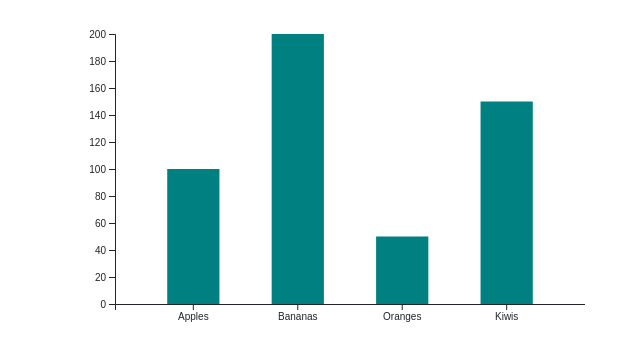
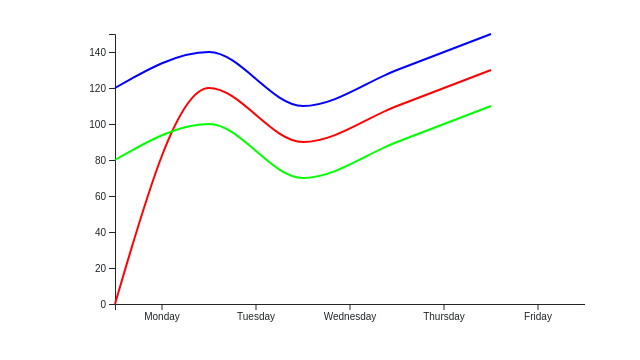
Before and after one commit to msgassama/d3-reports, a React (Create React App) app: page / in a window 1280 px wide. Shown: the top 360 px of the page, without its empty margins (377-1017 px from the left). Built offline with nearby package versions, Linux system fonts and the light colour scheme.

Commit message:
setup multi series line chart

```diff
--- a/src/App.js
+++ b/src/App.js
@@ -1,14 +1,20 @@
 import { Col, Container, Row } from 'react-bootstrap';
 import './App.css';
 import BarChart from './components/BarChart';
-import { DATA } from './data/Data'
+import { DATA, DATA_BY_CATEGORY } from './data/Data'
+import MultiSeriesLineChart from './components/MultiSeriesLineChart';
 
 function App() {
   return (
     <Container className='mt-4'>
+      {/* <Row>
+        <Col className='col-md-8 offset-md-4'>
+          <BarChart data={DATA} />
+        </Col>
+      </Row> */}
       <Row>
         <Col className='col-md-8 offset-md-4'>
-          <BarChart data={DATA} />
+          <MultiSeriesLineChart data={DATA_BY_CATEGORY} />
         </Col>
       </Row>
     </Container>
--- a/src/components/BarChart.js
+++ b/src/components/BarChart.js
@@ -1,5 +1,4 @@
 import React from 'react'
-import { Container } from 'react-bootstrap'
 import AxisBottom from './barcomponents/AxisBottom';
 import { scaleBand, scaleLinear } from 'd3'
 import AxisLeft from './barcomponents/AxisLeft';
--- /dev/null
+++ b/src/components/MultiSeriesLineChart.js
@@ -0,0 +1,56 @@
+import { curveMonotoneX, line, scaleBand, scaleLinear, scaleOrdinal } from 'd3';
+import React from 'react'
+import AxisLeft from './barcomponents/AxisLeft';
+import AxisBottom from './custom/AxisBottom';
+
+const MultiSeriesLineChart = ({data=[]}) => {
+    const margin = { top: 10, right: 0, bottom: 20, left: 30 };
+    const width = 500 - margin.left - margin.right;
+    const height = 300 - margin.top - margin.bottom;
+
+    const xScale = scaleBand()
+    .domain(data[0].data.map(({ label }) => label))
+    .range([0, width])
+    // .padding(0.5);
+
+    const yScale = scaleLinear()
+    .domain([0, Math.max(...data.flatMap(({ data }) => data.map(({ value }) => value)))])
+    .range([height, 0]);
+
+  const colorScale = scaleOrdinal()
+    .domain(data.map(({ category }) => category))
+    .range(['#ff0000', '#00ff00', '#0000ff']); //
+
+    const lineGenerator = line()
+    .x(({ label }) => xScale(label))
+    .y(({ value }) => yScale(value))
+    .curve(curveMonotoneX);
+
+    // const scaleY = scaleLinear()
+    // .domain([0, Math.max(...data.map(({ value }) => value))])
+    // .range([height, 0]);
+
+
+  return (
+    <svg
+      width={width + margin.left + margin.right}
+      height={height + margin.top + margin.bottom}
+    >
+        <g transform={`translate(${margin.left}, ${margin.top})`}>
+        <AxisBottom scales={{ x: xScale }} transform={`translate(0, ${height})`} />
+        <AxisLeft scale={yScale} />
+        {data.map(({ category, data }) => (
+          <path
+            key={category}
+            d={lineGenerator(data)}
+            fill="none"
+            stroke={colorScale(category)}
+            strokeWidth={2}
+          />
+        ))}
+        </g>
+    </svg>
+  )
+}
+
+export default MultiSeriesLineChart
--- /dev/null
+++ b/src/components/custom/AxisBottom.js
@@ -0,0 +1,16 @@
+import React, { useEffect, useRef } from 'react';
+import { select, axisBottom } from 'd3';
+
+const AxisBottom = ({ scales, transform }) => {
+  const ref = useRef(null);
+
+  useEffect(() => {
+    if (ref.current) {
+      select(ref.current).call(axisBottom(scales.x));
+    }
+  }, [scales.x]);
+
+  return <g ref={ref} transform={transform} />;
+};
+
+export default AxisBottom;
--- a/src/data/Data.js
+++ b/src/data/Data.js
@@ -1,6 +1,40 @@
 export const DATA = [
-  { label: "Apples", value: 100 },
-  { label: "Bananas", value: 200 },
-	{ label: "Oranges", value: 50 },
-	{ label: "Kiwis", value: 150 }
+  { label: "Monday", value: 100 },
+  { label: "Tuesday", value: 200 },
+  { label: "Wednesday", value: 50 },
+  { label: "Thursday", value: 150 },
+  { label: "Friday", value: 120 },
 ];
+
+export const DATA_BY_CATEGORY = [
+  {
+    category: "Catering",
+    data: [
+      { label: "Monday", value: 0 },
+      { label: "Tuesday", value: 120 },
+      { label: "Wednesday", value: 90 },
+      { label: "Thursday", value: 110 },
+      { label: "Friday", value: 130 },
+    ],
+  },
+  {
+    category: "Cleaning",
+    data: [
+      { label: "Monday", value: 80 },
+      { label: "Tuesday", value: 100 },
+      { label: "Wednesday", value: 70 },
+      { label: "Thursday", value: 90 },
+      { label: "Friday", value: 110 },
+    ],
+  },
+  {
+    category: "Housekeeping",
+    data: [
+      { label: "Monday", value: 120 },
+      { label: "Tuesday", value: 140 },
+      { label: "Wednesday", value: 110 },
+      { label: "Thursday", value: 130 },
+      { label: "Friday", value: 150 },
+    ],
+  },
+];
```
